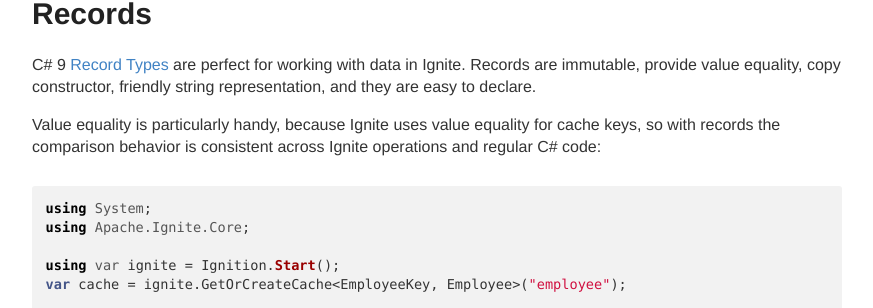
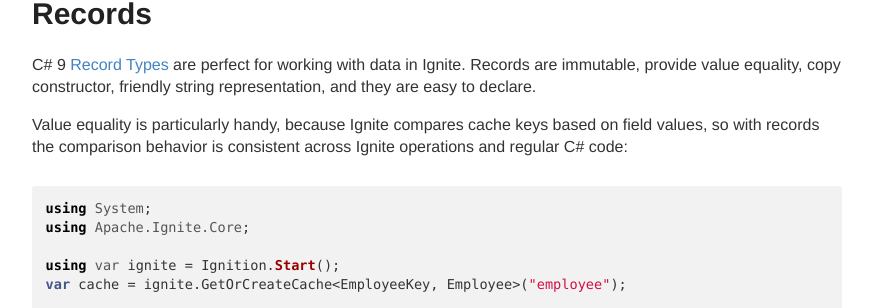
Before and after one commit to ptupitsyn/ptupitsyn.github.io, a Jekyll site: the page built from _posts/2020-11-11-Ignite-on-NET-5.md, in a window 1280 px wide and 900 px high, scrolled down 598 px. Shown: the part 144-452 px from the top of the window, without its empty margins (203-1076 px from the left). Built offline with Jekyll 4.4.1, drawn with Linux system fonts in a browser that asks for light colours; comment, search, counter and statistics services are not loaded.

Commit message:
Ignite on .NET 5: tweaks

````diff
--- a/_posts/2020-11-11-Ignite-on-NET-5.md
+++ b/_posts/2020-11-11-Ignite-on-NET-5.md
@@ -28,7 +28,7 @@
 C# 9 [Record Types](https://docs.microsoft.com/en-us/dotnet/csharp/whats-new/csharp-9#record-types) are perfect for working with data in Ignite.
 Records are immutable, provide value equality, copy constructor, friendly string representation, and they are easy to declare.
 
-Value equality is particularly handy, because Ignite uses value equality for cache keys,
+Value equality is particularly handy, because Ignite compares cache keys based on field values,
 so with records the comparison behavior is consistent across Ignite operations and regular C# code:
 
 ```cs
````
